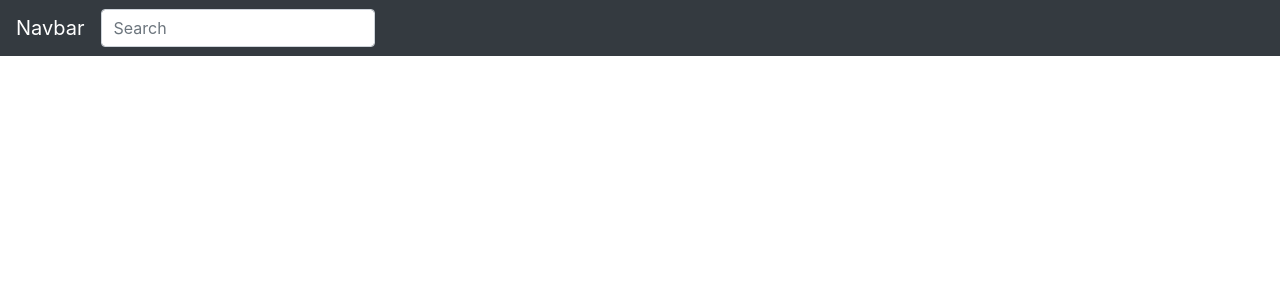
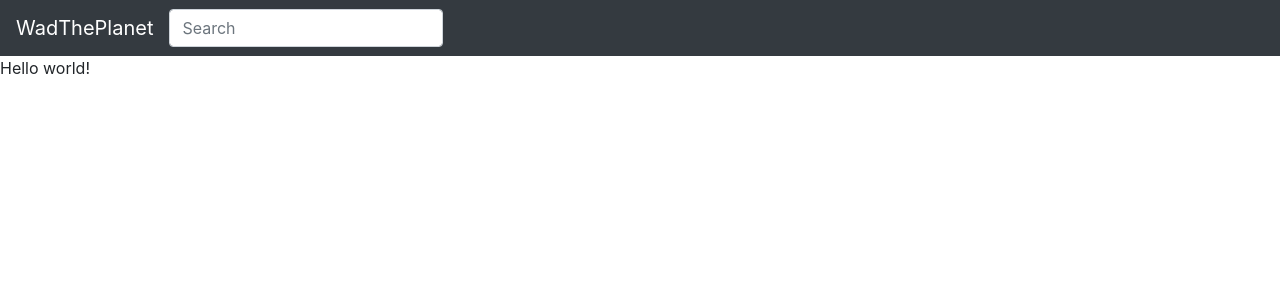
Before and after one commit to 09ubberboy90/WadThePlanet, a Django app: page /test in a window 1280 px wide. Shown: the top 300 px of the page. Run offline with Django 3.2, Linux system fonts and the light colour scheme; some libraries are stand-ins or nearby versions.

Commit message:
Edited the header so it no longer ide the content

```diff
--- a/templates/planet/header.html
+++ b/templates/planet/header.html
@@ -1,7 +1,7 @@
-<nav class="navbar navbar-expand-md navbar-dark fixed-top bg-dark">
+<nav class="navbar navbar-expand-md navbar-dark bg-dark">
 
     <!-- Navbar brand -->
-    <a class="navbar-brand" href="#">Navbar</a>
+    <a class="navbar-brand" href="{% url 'home' %}">WadThePlanet</a>
 
     <!-- Collapsible content -->
     <div class="collapse navbar-collapse" id="header">
```
